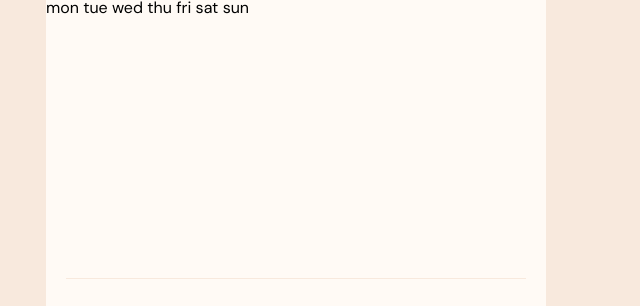
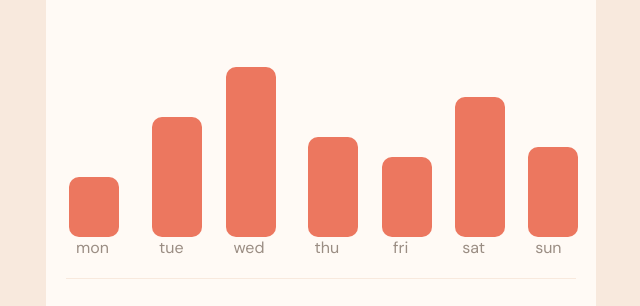
Before and after one commit to ldinski/expenses-chart-component, a plain HTML site: page index.html in a window 1280 px wide. Shown: the part 317-623 px from the top of the page, without its empty margins (344-984 px from the left). Drawn offline with Linux system fonts and the light colour scheme.

Commit message:
work on styling and functionality

```diff
--- a/index.html
+++ b/index.html
@@ -34,7 +34,22 @@
         </div>
         <div class="graph-content">
           <h2 class="spending-head">Spending - Last 7 days</h2>
-          <main class="graph">mon tue wed thu fri sat sun</main>
+          <main class="graph">
+            <div class="column"></div>
+            <div class="column"></div>
+            <div class="column"></div>
+            <div class="column"></div>
+            <div class="column"></div>
+            <div class="column"></div>
+            <div class="column"></div>
+            <p class="data">mon</p>
+            <p class="data">tue</p>
+            <p class="data">wed</p>
+            <p class="data">thu</p>
+            <p class="data">fri</p>
+            <p class="data">sat</p>
+            <p class="data">sun</p>
+          </main>
 
           <div class="total">
             <div class="total-1">
--- a/script.js
+++ b/script.js
@@ -0,0 +1,5 @@
+const dayEl = document.querySelector(".data");
+
+fetch("./data.json")
+  .then((res) => res.json())
+  .then((data) => console.log(data));
--- a/style.css
+++ b/style.css
@@ -106,7 +106,7 @@ body {
 .balance {
   display: grid;
   grid-template-columns: 1fr 1fr;
-  width: 500px;
+  width: 550px;
   height: 100px;
   background-color: hsl(var(--softred));
   margin-bottom: 20px;
@@ -138,7 +138,7 @@ body {
 .graph-content {
   display: flex;
   flex-direction: column;
-  width: 500px;
+  width: 550px;
   height: 500px;
   background-color: hsl(var(--paleorange));
   border-radius: 20px;
@@ -152,15 +152,64 @@ body {
 }
 
 .graph {
+  display: grid;
+  grid-template-columns: 1fr 1fr 1fr 1fr 1fr 1fr;
+  grid-template-areas:
+    ". . . . . . ."
+    "mon tue wed thu fri sat sun";
+  align-content: end;
   width: 500px;
   flex-grow: 1;
+}
+
+.graph p {
+  display: flex;
+  margin: 0px 20px 20px 30px;
+  justify-content: space-around;
+  text-align: center;
+  color: hsl(var(--darkbrown));
+  opacity: 0.5;
+}
+
+.column {
+  align-self: flex-end;
+  grid-row: 1;
+  width: 50px;
+  height: 60px;
+  background-color: hsl(var(--softred));
+  margin-left: 23px;
+  border-radius: 10px;
+}
+
+.column:nth-child(2) {
+  height: 120px;
+}
+
+.column:nth-child(3) {
+  height: 170px;
+}
+
+.column:nth-child(4) {
+  height: 100px;
+}
+
+.column:nth-child(5) {
+  height: 80px;
+}
+
+.column:nth-child(6) {
+  height: 140px;
+}
+
+.column:nth-child(7) {
+  height: 90px;
 }
 
 .total {
   display: grid;
   margin: 0 auto;
   grid-template-columns: 1fr 1fr;
-  width: 460px;
+  width: 510px;
   height: 150px;
   border-top: 1px solid hsl(27, 66%, 92%);
   padding-top: 30px;
```
